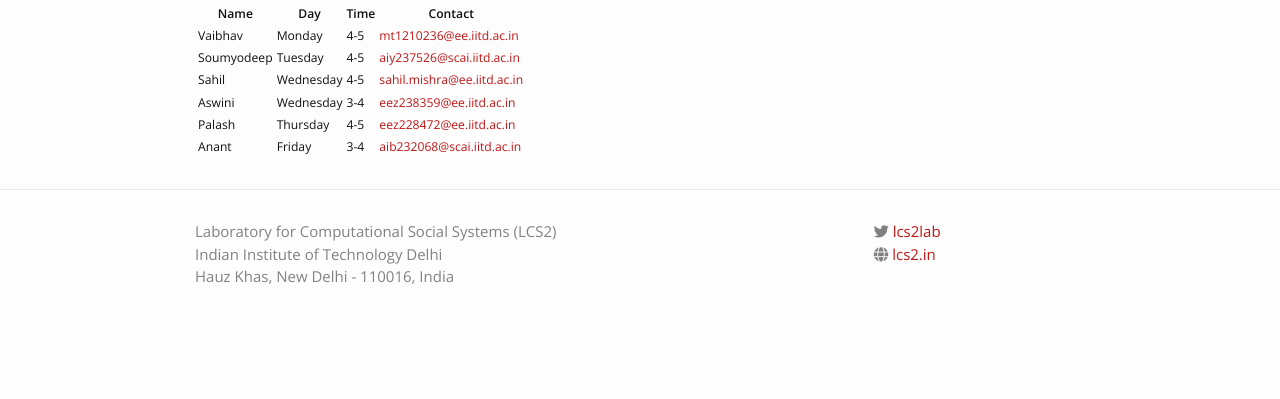
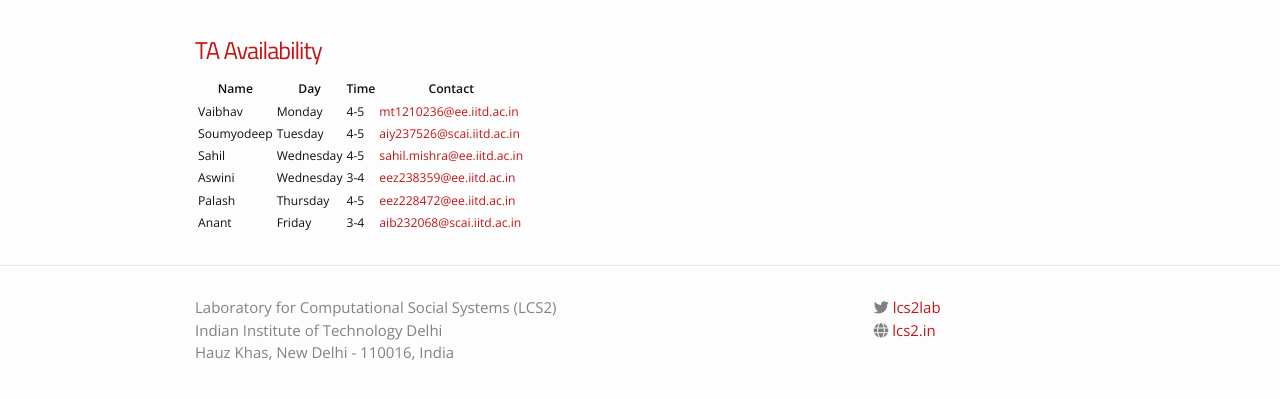
Before and after one commit to lcs2-iitd/ELL409-2401, a Jekyll site: the page built from schedule.md, in a window 1280 px wide, cut to the strip 841-1265 px from the top of the page. Shown: the top 399 px of the strip. Built offline with Jekyll 4.4.1, drawn with Linux system fonts in a browser that asks for light colours; nearby versions of some CDN libraries; before the commit the page ends 1189 px from its top, so only the background shows below that.

Commit message:
Update schedule.html

```diff
--- a/_layouts/schedule.html
+++ b/_layouts/schedule.html
@@ -13,7 +13,8 @@ layout: default
             src="https://calendar.google.com/calendar/embed?height=600&wkst=2&ctz=Asia%2FKolkata&bgcolor=%23EF6C00&showPrint=0&showTz=0&mode=AGENDA&showTitle=0&src=ZTk1ZDk0ZmMwZjNmNTZlYjIzNzczZjBkODE2MWZiMGViYzMxZDJmZjUyNTcwYjU5MTBlMWQ5MDVlN2E1ODdkN0Bncm91cC5jYWxlbmRhci5nb29nbGUuY29t&color=%23E4C441"
             style="border-width:0" width="800" height="600" frameborder="0" scrolling="no"></iframe>
 
-    <br>
+    <br><br><br>
+    <h1 class="post-title">TA Availability</h1>
 <table>
     <tr>
         <th>Name</th>
```
